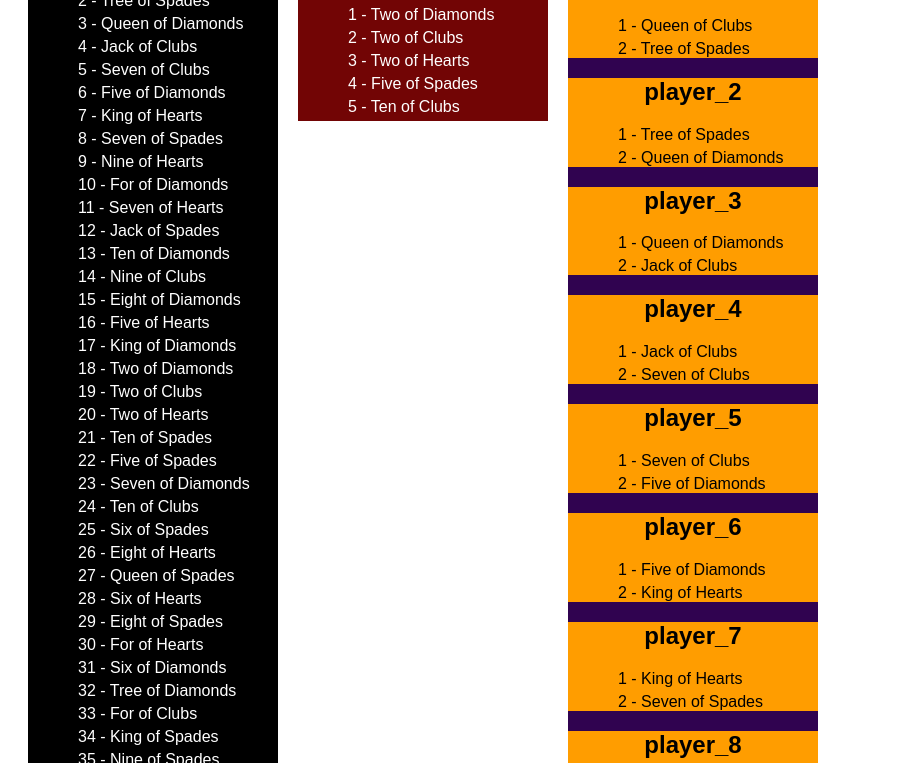
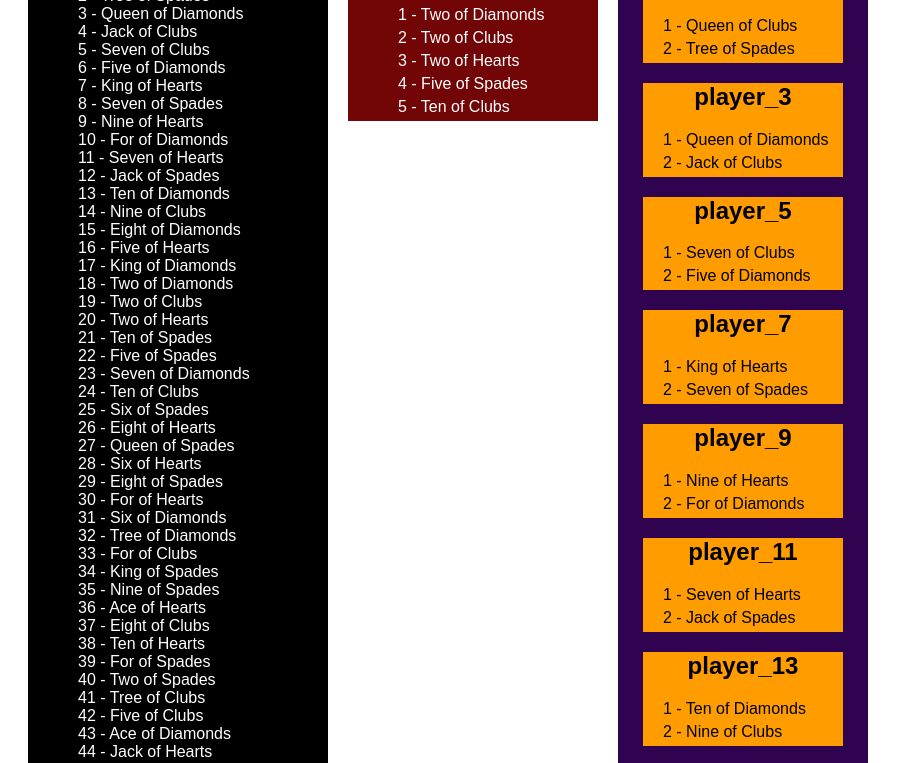
Before and after one commit to lopesps/Poker-front-end, a plain HTML site: page index.html in a window 1280 px wide. Shown: the part 119-882 px from the top of the page, without its empty margins (0-903 px from the left). Drawn offline with Linux system fonts and the light colour scheme.

Commit message:
all texas holdem combinations registered

```diff
--- /dev/null
+++ b/components/Combinations.js
@@ -0,0 +1,8 @@
+class Combinations{
+    constructor(flop){
+        this.currentFlop = flop;
+    }
+    getCombination(){}
+}
+
+export default Combinations;
--- a/components/Table.js
+++ b/components/Table.js
@@ -1,4 +1,5 @@
 import Card from "./Card.js";
+import Combinations from "./Combinations.js";
 import Player from "./Player.js";
 
 class Table {
@@ -8,6 +9,7 @@ class Table {
     this.burnedCards = [];
     this.hands = [];
     this.flop = [];
+    this.currentFlop = new Combinations(this.flop);
     this.turn;
     this.river;
     this.cardNypes = ["Diamonds", "Clubs", "Hearts", "Spades"];
@@ -33,7 +35,11 @@ class Table {
   newDeck() {
     this.cardNypes.forEach((nype) => {
       this.cardNames.forEach((card, key) => {
-        this.deckDefault.push(new Card(card, nype, key + 1));
+        if(card === "Ace"){
+          this.deckDefault.push(new Card(card, nype, 13));
+        }else{
+          this.deckDefault.push(new Card(card, nype, key));
+        }
       });
     });
   }
@@ -69,7 +75,7 @@ class Table {
       this.drawRiver(slotCount);
       this.burnCards(slotCount);
       this.setFlop();
-      this.getPlayers();
+      this.getPlayers(slotCount);
       /*       this.getHand(); */
     }
   }
@@ -86,6 +92,7 @@ class Table {
       this.deckDefault[slotCount + 2],
       this.deckDefault[slotCount + 3] || []
     );
+
   }
 
   drawTurn(slotCount) {
@@ -109,10 +116,11 @@ class Table {
   }
 
   //create players
-  getPlayers() {
-    for (let index = 0; index < 8; index++) {
+  getPlayers(slotCount) {
+    for (let index = 0; index < slotCount; index = index + 2) {
       this.players.push(
-        new Player(index + 1, "player_" + (index + 1), [
+        new Player(index + 1, "player_" + (index + 1),
+        [
           this.hands[index],
           this.hands[index + 1],
         ])
--- a/css/style.css
+++ b/css/style.css
@@ -32,9 +32,19 @@ body {
 .playerContainer {
   color: rgb(0, 0, 0);
   background-color: rgb(255, 157, 0);
+  margin-left: 25px;
+  width: 200px;
 }
 
-li {
+.playerContainer li{
+  list-style: none;
+  text-align: start;
+  padding-left: 20px;
+  padding-bottom: 5px;
+
+}
+
+.deckContainer, .flopContainer li {
   list-style: none;
   margin-bottom: 5px;
   text-align: start;
--- a/script.js
+++ b/script.js
@@ -66,7 +66,7 @@ playersHands.forEach((player) => {
 
 //map through and display the deck, player cards and the flop+turn+river
 
-// console.log("Shufflued Deck:", table.deckDefault);
+console.log("Shufflued Deck:", table.deckDefault);
 // console.log("Dealing Cards!", table.dealCards());
 console.log("Hands:", table.hands);
 console.log("Flop:", table.flop);
```
Also changed, not shown: note.txt.
